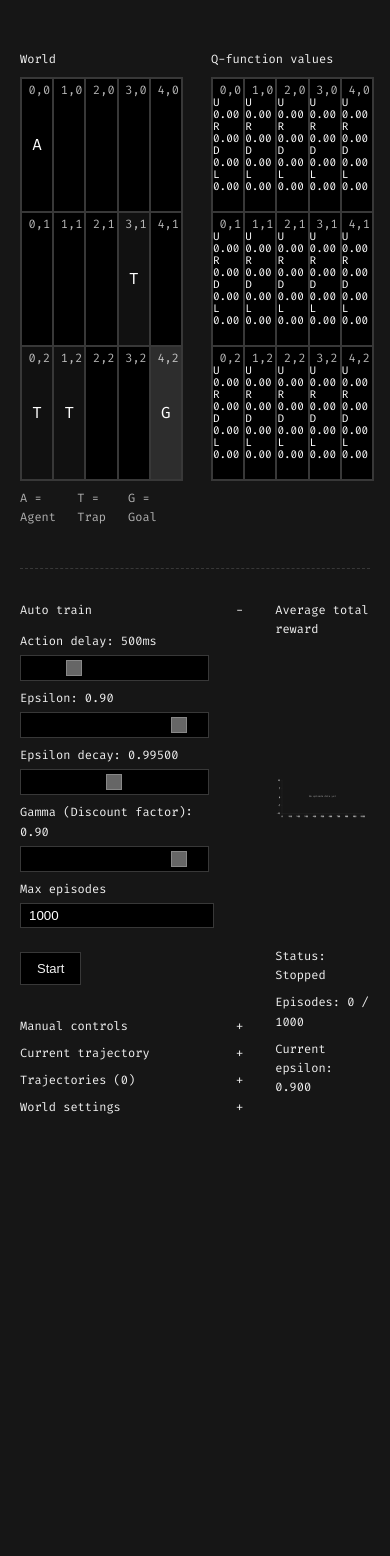
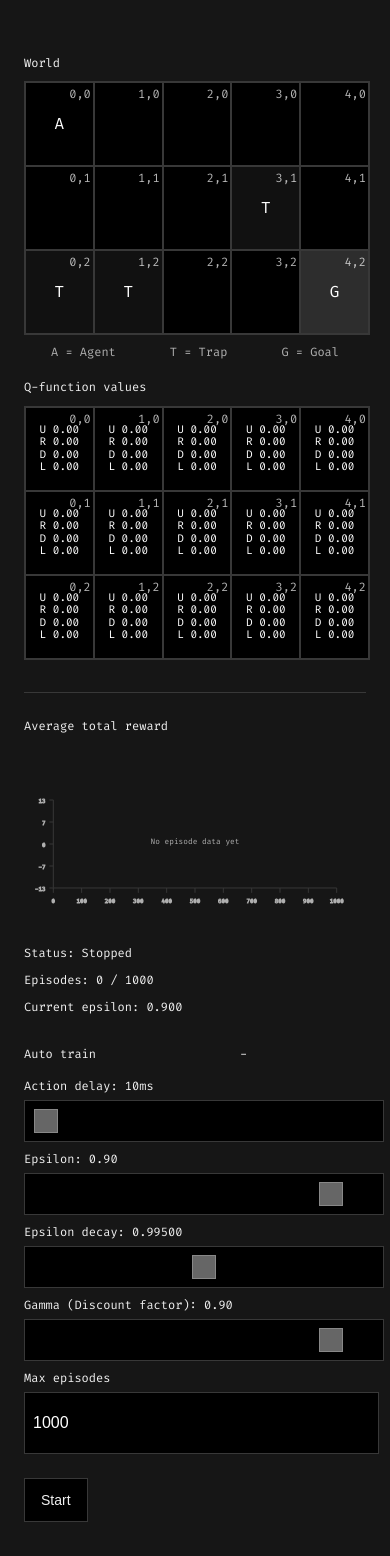
Before and after one commit to farouqaldori/monte-carlo-rl-visualization, a React (Create React App) app: page / in a window 390 px wide. Shown: the top 1556 px of the page. Before the commit the page ends 1156 px from the top, so only its background shows below. Built offline with nearby package versions, Linux system fonts and the light colour scheme.

Commit message:
optimize for mobile

```diff
--- a/src/App.css
+++ b/src/App.css
@@ -1,15 +1,58 @@
 .App {
   display: flex;
   flex-direction: column;
-  gap: 32px;
+  gap: 16px;
+  padding: 8px;
 }
 
 .left-panel {
   display: flex;
   flex-direction: row;
-  gap: 32px;
+  gap: 16px;
 }
 
 .right-panel {
   width: 50%;
 }
+
+/* Mobile-only separators - hidden by default */
+.mobile-separator {
+  display: none;
+  width: 100%;
+  border: none;
+  border-top: 1px solid #383838;
+  margin: 16px 0;
+}
+
+/* Mobile responsiveness */
+@media (max-width: 768px) {
+  .App {
+    gap: 8px;
+    padding: 4px;
+    display: flex;
+    flex-direction: column;
+  }
+
+  .left-panel {
+    flex-direction: column;
+    gap: 8px;
+  }
+
+  .separator {
+    display: none;
+  }
+
+  /* Show mobile separators */
+  .mobile-separator {
+    display: block;
+  }
+
+  /* Reorder within controls section on mobile: chart first, then menu */
+  .chart-container {
+    order: 1;
+  }
+
+  .menu-container {
+    order: 2;
+  }
+}
--- a/src/App.tsx
+++ b/src/App.tsx
@@ -19,7 +19,7 @@ function App() {
 
   return (
     <div className="App">
-      <div className="left-panel">
+      <div className="left-panel grids-section">
         <div style={{ display: "block", width: "100%" }}>
           <Grid />
         </div>
@@ -28,11 +28,12 @@ function App() {
         </div>
       </div>
       <hr className="separator" style={{ width: "100%", margin: "0px" }} />
+      <hr className="mobile-separator" />
       <div className="left-panel">
-        <div style={{ display: "block", width: "100%" }}>
+        <div className="menu-container" style={{ display: "block", width: "100%" }}>
           <Menu />
         </div>
-        <div style={{ display: "block", width: "100%" }}>
+        <div className="chart-container" style={{ display: "block", width: "100%" }}>
           <label>Average total reward</label>
           <LineChart
             data={averageRewards.length > 0 ? averageRewards : []}
@@ -48,6 +49,7 @@ function App() {
             </div>
           </div>
         </div>
+
       </div>
     </div>
   );
--- a/src/components/charts/line-chart/LineChart.tsx
+++ b/src/components/charts/line-chart/LineChart.tsx
@@ -9,6 +9,10 @@ const LineChart = ({
   width?: number;
   height?: number;
 }) => {
+  // Mobile-responsive dimensions
+  const isMobile = window.innerWidth <= 768;
+  const responsiveWidth = isMobile ? Math.min(350, window.innerWidth - 40) : width;
+  const responsiveHeight = isMobile ? 150 : height;
   const padding = 30;
   const dataMaxY = data.length > 0 ? Math.max(...data) : 10;
   const dataMinY = data.length > 0 ? Math.min(...data) : -10;
@@ -20,9 +24,9 @@ const LineChart = ({
   const rangeY = maxY - minY;
 
   const points = data.length > 0 ? data.map((y, i) => {
-    const x = (i / maxEpisodes) * (width - 2 * padding) + padding;
+    const x = (i / maxEpisodes) * (responsiveWidth - 2 * padding) + padding;
     const yCoord =
-      height - padding - ((y - minY) / rangeY) * (height - 2 * padding);
+      responsiveHeight - padding - ((y - minY) / rangeY) * (responsiveHeight - 2 * padding);
     return [x, yCoord];
   }) : [];
 
@@ -36,29 +40,29 @@ const LineChart = ({
   );
 
   return (
-    <div style={{ width: '100%', height: '300px' }}>
-      <svg width="100%" height="100%" viewBox={`0 0 ${width} ${height}`}>
+    <div style={{ width: '100%', height: isMobile ? '200px' : '300px' }}>
+      <svg width="100%" height="100%" viewBox={`0 0 ${responsiveWidth} ${responsiveHeight}`}>
         <line
           x1={padding}
           y1={padding}
           x2={padding}
-          y2={height - padding}
+          y2={responsiveHeight - padding}
           stroke="#383838"
           strokeWidth="1"
         />
 
         <line
           x1={padding}
-          y1={height - padding}
-          x2={width - padding}
-          y2={height - padding}
+          y1={responsiveHeight - padding}
+          x2={responsiveWidth - padding}
+          y2={responsiveHeight - padding}
           stroke="#383838"
           strokeWidth="1"
         />
 
         {yTickValues.map((val, i) => {
           const y =
-            padding + (i / yTicks) * (height - 2 * padding);
+            padding + (i / yTicks) * (responsiveHeight - 2 * padding);
           return (
             <g key={i}>
               <line
@@ -72,7 +76,7 @@ const LineChart = ({
               <text
                 x={padding - 8}
                 y={y + 3}
-                fontSize="8"
+                fontSize={isMobile ? "6" : "8"}
                 stroke="#afafaf"
                 textAnchor="end"
               >
@@ -93,21 +97,21 @@ const LineChart = ({
 
           return fixedTicks
             .map((episodeIndex) => {
-              const x = (episodeIndex / maxEpisodes) * (width - 2 * padding) + padding;
+              const x = (episodeIndex / maxEpisodes) * (responsiveWidth - 2 * padding) + padding;
               return (
                 <g key={episodeIndex}>
                   <line
                     x1={x}
                     x2={x}
-                    y1={height - padding}
-                    y2={height - padding + 5}
+                    y1={responsiveHeight - padding}
+                    y2={responsiveHeight - padding + 5}
                     stroke="#383838"
                     strokeWidth="1"
                   />
                   <text
                     x={x}
-                    y={height - padding + 15}
-                    fontSize="8"
+                    y={responsiveHeight - padding + 15}
+                    fontSize={isMobile ? "6" : "8"}
                     stroke="#afafaf"
                     textAnchor="middle"
                   >
@@ -120,9 +124,9 @@ const LineChart = ({
 
         {data.length === 0 && (
           <text
-            x={width / 2}
-            y={height / 2}
-            fontSize="10"
+            x={responsiveWidth / 2}
+            y={responsiveHeight / 2}
+            fontSize={isMobile ? "8" : "10"}
             fill="#afafaf"
             textAnchor="middle"
           >
@@ -152,7 +156,7 @@ const LineChart = ({
                 <text
                   x={x}
                   y={y - 8}
-                  fontSize="10"
+                  fontSize={isMobile ? "8" : "10"}
                   fill="#afafaf"
                   textAnchor="middle"
                   fontWeight="bold"
--- a/src/components/controls/Controls.css
+++ b/src/components/controls/Controls.css
@@ -223,3 +223,51 @@ input[type="range"]:disabled::-moz-range-thumb {
   margin-bottom: 0px;
   margin-left: 10px;
 }
+
+/* Mobile touch-friendly styles */
+@media (max-width: 768px) {
+  .actions {
+    flex-wrap: wrap;
+    gap: 12px;
+  }
+
+  .calculateButton {
+    padding: 12px 16px;
+    font-size: 14px;
+    min-height: 44px;
+    min-width: 44px;
+  }
+
+  .auto-toggle-button {
+    padding: 12px 16px;
+    font-size: 14px;
+    min-height: 44px;
+    min-width: 44px;
+  }
+
+  /* Larger touch targets for sliders */
+  input[type="range"] {
+    height: 8px;
+    padding: 8px;
+  }
+
+  input[type="range"]::-webkit-slider-thumb {
+    height: 1.5rem;
+    width: 1.5rem;
+  }
+
+  input[type="range"]::-moz-range-thumb {
+    height: 1.5rem;
+    width: 1.5rem;
+  }
+
+  .max-episodes-input {
+    padding: 8px;
+    font-size: 16px;
+    min-height: 44px;
+  }
+
+  .auto-controls-container {
+    width: 100%;
+  }
+}
--- a/src/components/grid/Grid.css
+++ b/src/components/grid/Grid.css
@@ -7,6 +7,26 @@
   gap: 2px;
   padding: 2px;
   margin-top: 0;
+}
+
+/* Mobile grid sizing */
+@media (max-width: 768px) {
+  .grid {
+    height: 250px;
+    margin: 8px auto;
+  }
+
+  .cell {
+    font-size: 10px;
+  }
+
+  .cell-position {
+    font-size: 10px;
+  }
+
+  .cell-content {
+    font-size: 12px;
+  }
 }
 
 .cell {
--- a/src/store/gameStore.ts
+++ b/src/store/gameStore.ts
@@ -112,7 +112,7 @@ export const useGameStore = create<GameState>((set, get) => ({
   isAutoRunning: false,
   episodeCount: 0,
   maxEpisodes: 1000,
-  actionDelay: 500,
+  actionDelay: 10,
 
   // Initial Trajectory State
   currentTrajectory: { steps: [], isComplete: false },
```
